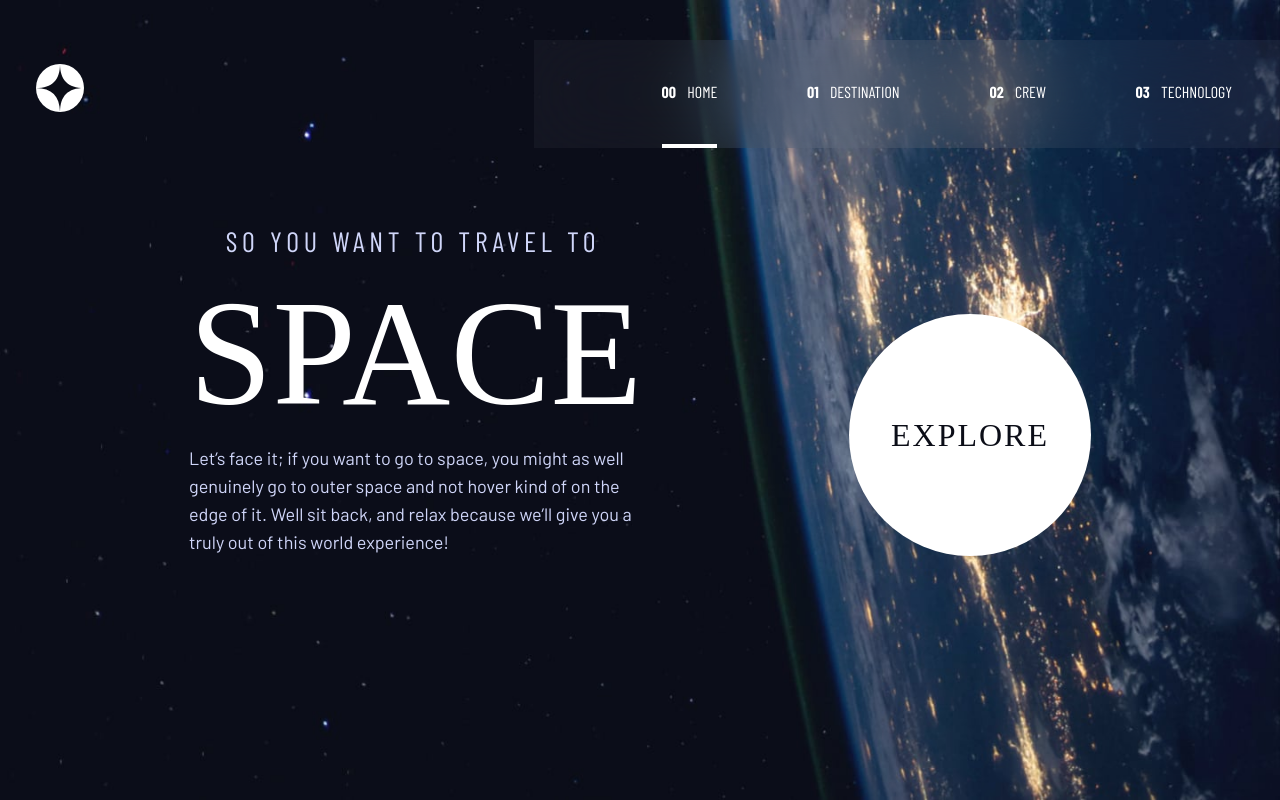
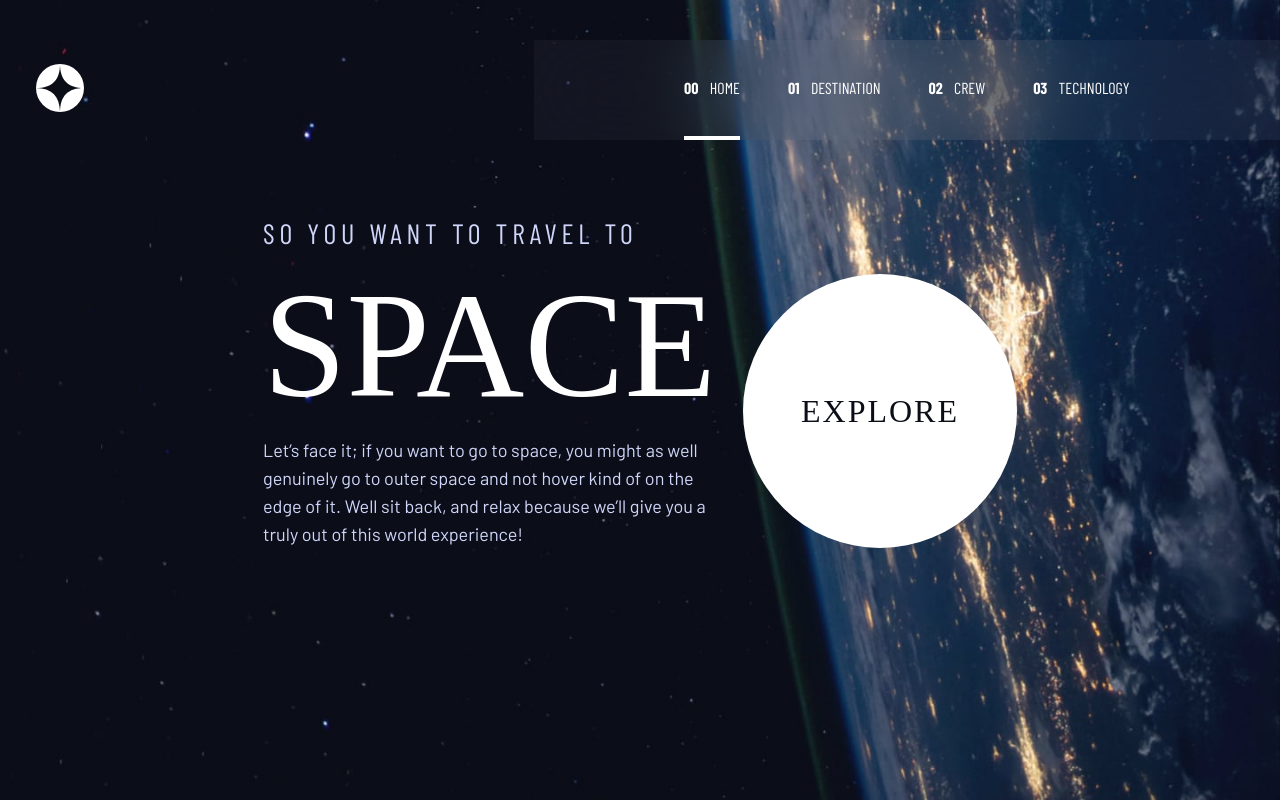
Before and after one commit to guilhermemotta/space-tourism-fm-challenge, a React (Vite) app: page / in a window 1280 px wide. Built offline with nearby package versions, Linux system fonts and the light colour scheme; a web font is replaced by a local one.

Commit message:
chore: implementação do layout desktop na página Home

```diff
--- a/src/components/layout.tsx
+++ b/src/components/layout.tsx
@@ -28,7 +28,10 @@ function Layout(props: LayoutProps) {
     >
       <Navbar />
 
-      <main className="md:mx-[38px] xl:mx-[165px]">{props.children}</main>
+      {/* <main className="md:mx-[38px] xl:mx-[165px]">{props.children}</main> */}
+      <main className="flex justify-around md:mx-[38px] xl:mx-0">
+        {props.children}
+      </main>
     </div>
   );
 }
--- a/src/components/navbar.tsx
+++ b/src/components/navbar.tsx
@@ -35,7 +35,8 @@ function Navbar() {
           <img className="mx-auto" src={iconHamburger} />
         </label>
 
-        <nav className="fixed right-0 top-0 z-50 h-[100vh] w-[254px] translate-x-[100%] transform overflow-y-hidden overscroll-contain bg-white bg-opacity-[4%] py-12 text-start backdrop-blur-2xl transition-transform duration-200 peer-checked:translate-x-[0%] md:relative md:right-auto md:top-auto md:h-full md:w-full md:translate-x-0 md:px-12 md:py-0">
+        {/* <nav className="fixed right-0 top-0 z-50 h-[100vh] w-[254px] translate-x-[100%] transform overflow-y-hidden overscroll-contain bg-white bg-opacity-[4%] py-12 text-start backdrop-blur-2xl transition-transform duration-200 peer-checked:translate-x-[0%] md:relative md:right-auto md:top-auto md:h-full md:w-full md:translate-x-0 md:px-12 md:py-0"> */}
+        <nav className="fixed right-0 top-0 z-50 h-[100vh] w-[254px] translate-x-[100%] transform overflow-y-hidden overscroll-contain bg-white bg-opacity-[4%] py-12 text-start backdrop-blur-2xl transition-transform duration-200 peer-checked:translate-x-[0%] md:relative md:right-auto md:top-auto md:h-full md:w-full md:translate-x-0 md:px-12 md:py-0 xl:p-0">
           <label
             htmlFor="drawer-toggle"
             className="absolute right-6 top-6 inline-flex h-[20px] w-[20px] md:hidden"
@@ -43,7 +44,7 @@ function Navbar() {
             <img className="mx-auto" src={iconClose} />
           </label>
 
-          <ul className="mt-16 flex flex-col gap-8 md:mt-0 md:flex-row  md:justify-between lg:ml-20 lg:gap-12">
+          <ul className="mt-16 flex flex-col gap-8 md:mt-0 md:flex-row  md:justify-between lg:ml-20 lg:gap-12 xl:ml-auto xl:justify-center">
             {pages.map((page) => (
               <NavButton
                 key={`${page.index}-${page.route}`}
--- a/src/components/navbutton.tsx
+++ b/src/components/navbutton.tsx
@@ -13,7 +13,8 @@ function NavButton(props: NavButtonProps) {
         to={`/${props.label === "home" ? "" : props.label}`}
         className={({ isActive }) => {
           let classes =
-            "inline-block w-full py-1 pl-8 md:items-center md:py-10 md:pl-0";
+            "inline-block w-full py-1 pl-8 md:items-center md:py-9 md:pl-0";
+          // "inline-block w-full py-1 pl-8 md:items-center md:py-10 md:pl-0";
           classes += isActive
             ? " border-r-4 border-white md:border-b-4 md:border-r-0"
             : "";
--- a/src/routes/root.tsx
+++ b/src/routes/root.tsx
@@ -4,8 +4,8 @@ import { Heading, Layout, Text } from "../components";
 function Root() {
   return (
     <Layout>
-      <article className="flex min-h-[calc(100vh-4.5rem)] flex-col items-center overflow-hidden px-6 py-8 md:gap-8 xl:mx-auto xl:min-h-min xl:max-w-5xl xl:flex-row xl:items-end xl:justify-between xl:overflow-auto">
-        <section className="mb-8 flex flex-col justify-center gap-4 text-center align-middle md:max-w-md md:py-[106px] xl:mb-0 xl:py-0">
+      <article className="xl:gap-18 flex min-h-[calc(100vh-4.5rem)] flex-col items-center overflow-hidden px-6 py-8 md:gap-8 xl:min-h-min xl:max-w-6xl xl:flex-row xl:items-end xl:justify-between xl:px-[4.5rem] xl:pb-[4.5rem]">
+        <section className="mb-8 flex flex-col justify-center gap-4 text-center align-middle md:max-w-md md:py-[106px] xl:mb-0 xl:py-0 xl:text-left">
           <Heading level="5">So you want to travel to</Heading>
 
           <Heading level="1">space</Heading>
@@ -18,13 +18,11 @@ function Root() {
           </Text>
         </section>
 
-        {/* TODO: criar estados do botão exclusivos para utilização com mouse */}
-        {/* <span className="bg-white opacity-0 hover:opacity-[10.36%] hover:w-[450px] hover:h-[450px]"> */}
         <Link
           to="destination"
-          className="absolute bottom-12 h-[150px] w-[150px] rounded-full bg-white text-center md:relative md:h-[242px] md:w-[242px] xl:bottom-0 xl:m-0 xl:self-end"
+          className="absolute bottom-12 z-[20] h-[150px] w-[150px] rounded-full bg-white text-center after:rounded-full md:relative md:h-[242px] md:w-[242px] xl:bottom-0 xl:m-0 xl:h-[274px] xl:w-[274px] xl:self-end xl:after:absolute xl:after:inset-0 xl:after:z-[10] xl:after:bg-white xl:after:bg-opacity-10 xl:after:transition-transform xl:hover:after:scale-150"
         >
-          <span className="absolute left-1/2 top-1/2 -translate-x-1/2 -translate-y-1/2 font-serif text-[20px] tracking-[1.25px] text-black md:text-[32px] md:tracking-[2px]">
+          <span className="absolute left-1/2 top-1/2 z-30 -translate-x-1/2 -translate-y-1/2 font-serif text-[20px] tracking-[1.25px] text-black md:text-[32px] md:tracking-[2px]">
             EXPLORE
           </span>
         </Link>
```
